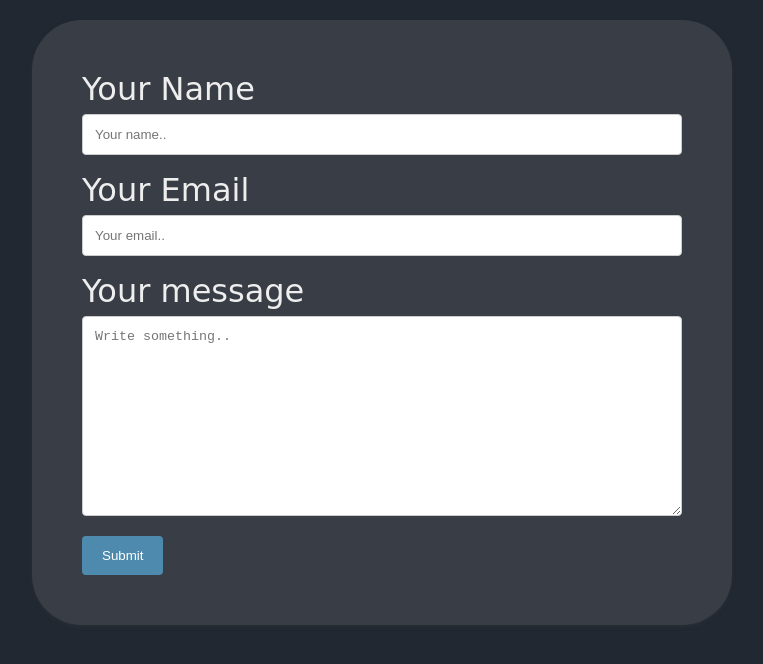
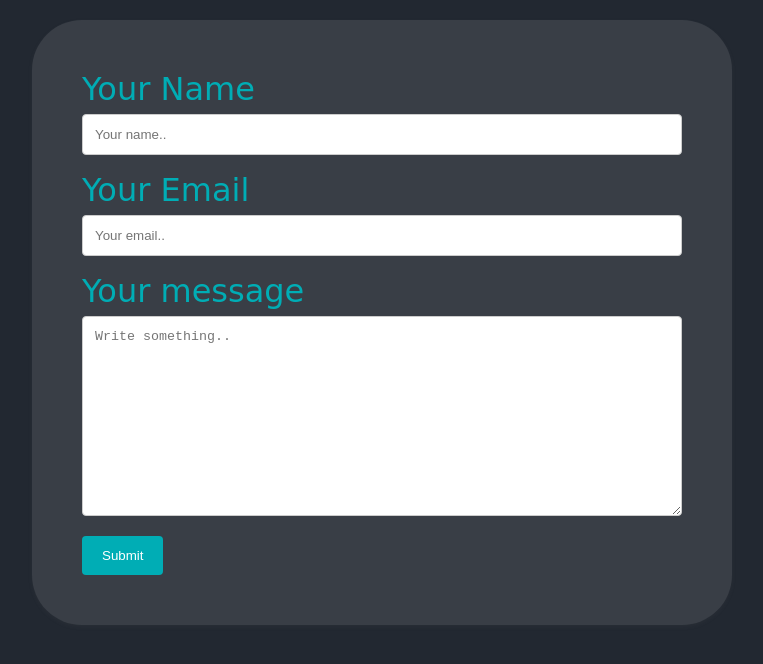
Before and after one commit to OgnyanPetkov/CV, a plain HTML site: page Mail.html in a window 1280 px wide. Shown: the whole page, without its empty margins (258-1021 px from the left). Drawn offline with Linux system fonts and the light colour scheme.

Commit message:
Add files via upload

```diff
--- a/Mail.html
+++ b/Mail.html
@@ -2,7 +2,7 @@
 <html lang="en">
 <head>
     <meta charset="UTF-8">
-    <title>Ognyan's hobbies</title>
+    <title>Contact me!</title>
     <link rel="stylesheet" href="styles.css">
     <link rel="icon" href="favicon.ico">
 </head>
--- a/styles.css
+++ b/styles.css
@@ -180,7 +180,7 @@ hr {
 
 
 label {
-    color: #eeeeee;
+    color: #00adb5;
     font-size: 4vh;
     overflow: hidden;
 }
@@ -205,7 +205,7 @@ input[type=text], select, textarea {
   resize: vertical
 }
 input[type=submit] {
-  background-color: #4e89ae;
+  background-color: #00adb5;
   color: white;
   padding: 12px 20px;
   border: none;
```
